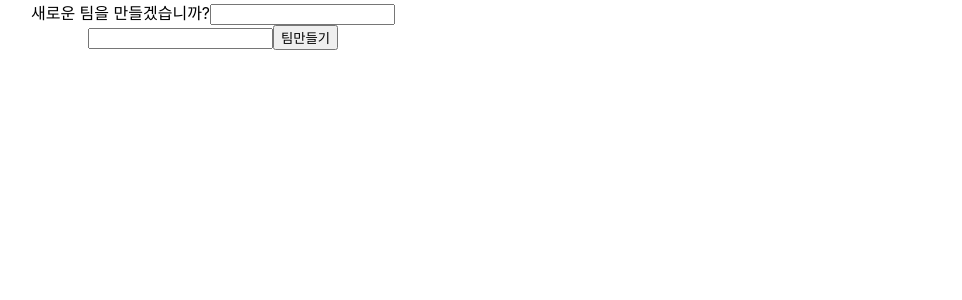
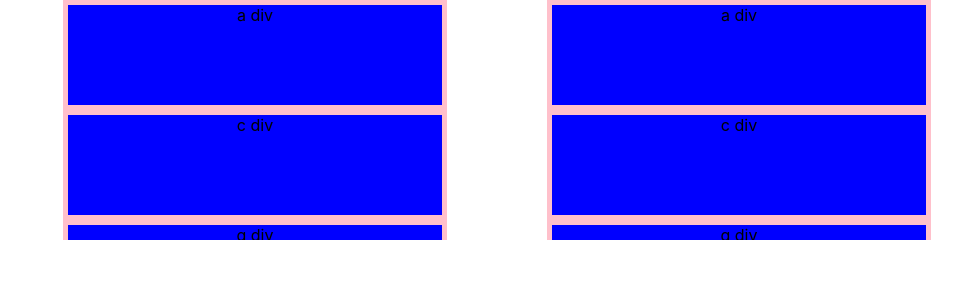
Before and after one commit to computer98400/HTML-CSS-JS-REACT, a React (Create React App) app in the folder seol/seolreact/: page / in a window 1280 px wide. Shown: the top 300 px of the page, without its empty margins (37-999 px from the left). Built offline with nearby package versions, Linux system fonts and the light colour scheme; no server answers.

Commit message:
css 커밋

```diff
--- a/seol/seolreact/src/App.js
+++ b/seol/seolreact/src/App.js
@@ -12,6 +12,7 @@ import { createStore, applyMiddleware, compose } from 'redux';
 import { Provider } from 'react-redux';
 import Team from './component/Team';
 import CreateTeam from './component/teamComponent/CreateTeam';
+import Flexcss from './component/Flexcss';
 // import ArrayTest from './component/ArrayTest';
 
 function App() {
@@ -61,8 +62,9 @@ function App() {
       {/* <button>확인하기.</button> */}
       {/* <Effecttest /> */}
       {/* <Login /> */}
-      <CreateTeam />
+      {/* <CreateTeam /> */}
       {/* <ArrayTest/> */}
+      <Flexcss/>
       {/* <BrowserRouter>
         <TestRouter />
       </BrowserRouter> */}
--- a/seol/seolreact/src/axios/api.js
+++ b/seol/seolreact/src/axios/api.js
@@ -50,5 +50,9 @@ function myTeamCheck(param,success, fail) {
     api.get(`/team/myteam`,{ params: { profile_id: param } }).then(success).catch(fail);
 }
 
+function teamdata(param, success, fail) {
+
+}
+
 
 export {signin ,myTeamCheck,profile, signup,test22, insertTeam, searchTeam, searchUser,searchTeamkeyword,searchUserkeyword, dataTest, madeTeam};
--- a/seol/seolreact/src/axios/index.js
+++ b/seol/seolreact/src/axios/index.js
@@ -4,7 +4,7 @@ import axios from "axios";
 function apiInstance() {
 
     const instance = axios.create({
-        baseURL:  "http://3.36.131.59:8080/",
+        baseURL:  "http://3.36.131.59:80/",
         headers: {
             "Content-type": "application/json",
             "Access-Control-Allow-Origin": "*",
--- /dev/null
+++ b/seol/seolreact/src/component/Flexcss.js
@@ -0,0 +1,41 @@
+
+import React from 'react'
+import './css/flex.css';
+export default function Flexcss() {
+
+
+    return (
+        <div className='container'>
+            <div className='searchBigBox'>
+                <div className='card'>a div</div>
+                {/* <div className='card2'>b div</div> */}
+                <div className='card'>c div</div>
+                {/* <div className='card3'>d div</div> */}
+                {/* <div className='card2'>e div</div> */}
+                {/* <div className='card3'>f div</div> */}
+                <div className='card'>g div</div>
+                <div className='card'>g div</div>
+                <div className='card'>g div</div>
+                <div className='card'>g div</div>
+                <div className='card'>g div</div>
+                <div className='card'>g div</div>
+            </div>
+            <div className='searchBigBox'>
+                <div className='card'>a div</div>
+                {/* <div className='card2'>b div</div> */}
+                <div className='card'>c div</div>
+                {/* <div className='card3'>d div</div> */}
+                {/* <div className='card2'>e div</div> */}
+                {/* <div className='card3'>f div</div> */}
+                <div className='card'>g div</div>
+                <div className='card'>g div</div>
+                <div className='card'>g div</div>
+                <div className='card'>g div</div>
+                <div className='card'>g div</div>
+                <div className='card'>g div</div>
+            </div>
+        </div>
+    )
+
+
+}
--- a/seol/seolreact/src/component/Login.js
+++ b/seol/seolreact/src/component/Login.js
@@ -26,7 +26,9 @@ export default function Login(props) {
     //이부분
     const onLogin = (e) => {
         signin(input, (response) => { console.log(response) }, (error) => { console.log(error) });
-       // profile('1', (response) => { console.log(response) }, (error) => { console.log(error) });
+        //login test
+        //header에 담기는지
+        // profile('1', (response) => { console.log(response) }, (error) => { console.log(error) });
         //공통 데이터로 올리고, 이후에 페이지 동작?
         // fetch(`http://localhost:3001/login`)
         //     .then(response => {
--- /dev/null
+++ b/seol/seolreact/src/component/css/flex.css
@@ -0,0 +1,37 @@
+.container{
+    display: flex;
+}
+
+.searchBigBox {
+    margin-left: 100px;
+    display: flex;
+    background-color: pink;
+    flex-flow: column nowrap;
+    width: 30vw;
+    height: 30vh;
+    overflow: scroll;
+    /* overflow-y: hidden; */
+}
+.searchBigBox::-webkit-scrollbar{
+    display: none;
+}
+
+.searchBigBox > .card {
+    background-color: blue;
+    /* width: 10vw; */
+    flex-basis: 100px;
+    height: 100px;
+    min-height: 100px;
+    margin: 5px;
+}
+.searchBigBox > .card2 {
+    background-color: red;
+    width: 200px;
+    height: 400px;
+}
+.searchBigBox > .card3 {
+    border: 1px solid black;
+    background-color: white;
+    width: 100px;
+    height: 100px;
+}
```
Also changed, not shown: 1 other file (tests, documents, lock files or other folders).
